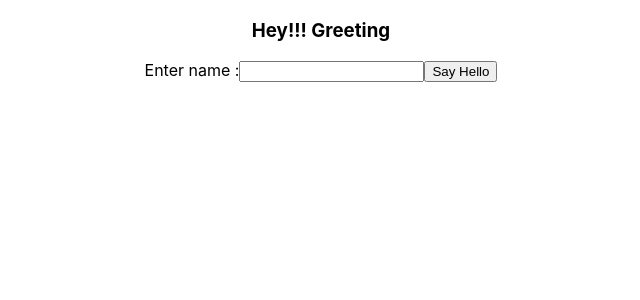
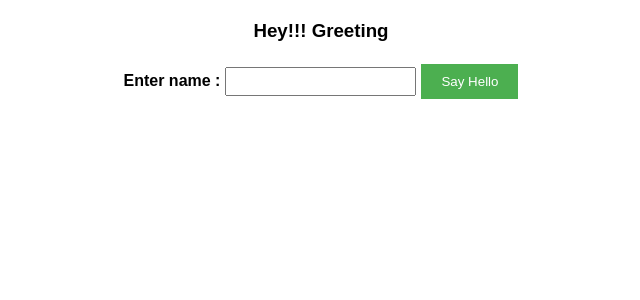
Before and after one commit to iamneo-production/eabaedacbbdfdee305469457cfcfefcaaeebbone, a React (Create React App) app in the folder reactapp/: page / in a window 1280 px wide. Shown: the top 300 px of the page, without its empty margins (319-959 px from the left). Built offline with nearby package versions, Linux system fonts and the light colour scheme.

Commit message:
Backup Commit

```diff
--- a/reactapp/src/App.css
+++ b/reactapp/src/App.css
@@ -1,38 +1,34 @@
 .App {
   text-align: center;
+  font-family: Arial, sans-serif;
+  margin: 20px;
 }
 
-.App-logo {
-  height: 40vmin;
-  pointer-events: none;
+h2 {
+  color: #333;
 }
 
-@media (prefers-reduced-motion: no-preference) {
-  .App-logo {
-    animation: App-logo-spin infinite 20s linear;
-  }
+form {
+  margin-top: 20px;
 }
 
-.App-header {
-  background-color: #282c34;
-  min-height: 100vh;
-  display: flex;
-  flex-direction: column;
-  align-items: center;
-  justify-content: center;
-  font-size: calc(10px + 2vmin);
-  color: white;
+label {
+  font-weight: bold;
 }
 
-.App-link {
-  color: #61dafb;
+input {
+  padding: 5px;
+  margin: 5px;
 }
 
-@keyframes App-logo-spin {
-  from {
-    transform: rotate(0deg);
-  }
-  to {
-    transform: rotate(360deg);
-  }
+button[type="submit"] {
+  background-color: #4caf50; /* Green color for the button */
+  color: white;
+  padding: 10px 20px;
+  border: none;
+  cursor: pointer;
 }
+
+button[type="submit"]:hover {
+  background-color: #45a049; /* Darker green color on hover */
+}
```
